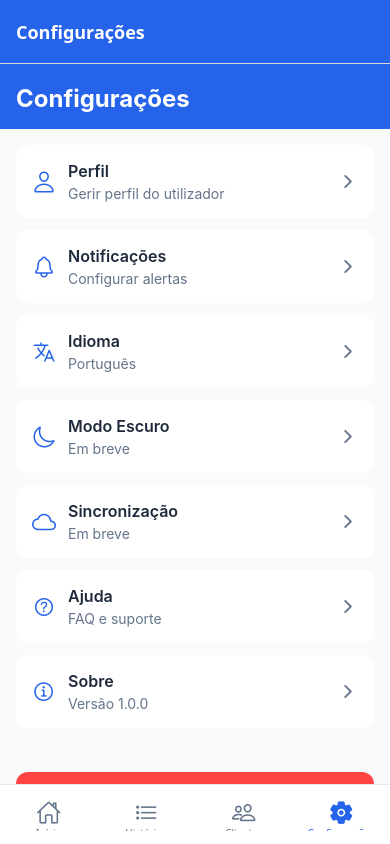
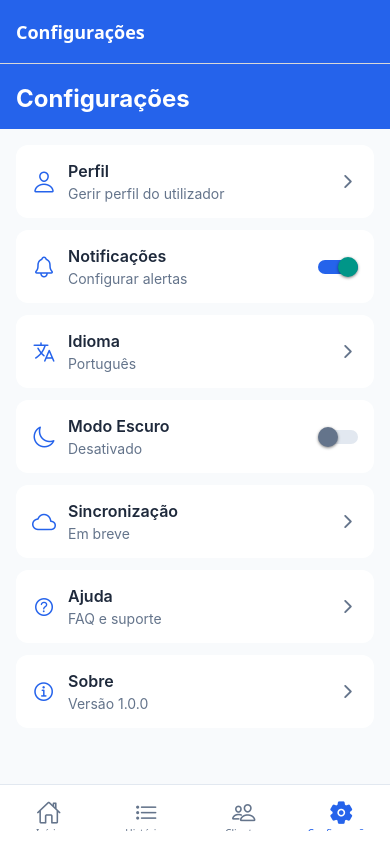
Before and after one commit to milagrelazaro/MultiServiceTimer, a React Native app: screen /Settings in a window 390 px wide. Built offline with nearby package versions, Linux system fonts and the light colour scheme.

Commit message:
Implement all settings functionality with AsyncStorage

```diff
--- a/src/screens/SettingsScreen.jsx
+++ b/src/screens/SettingsScreen.jsx
@@ -1,4 +1,4 @@
-import React from 'react';
+import React, { useState, useEffect } from 'react';
 import {
   View,
   Text,
@@ -7,19 +7,94 @@ import {
   ScrollView,
   SafeAreaView,
   StatusBar,
+  TextInput,
+  Switch,
+  Alert,
 } from 'react-native';
 import { Ionicons } from '@expo/vector-icons';
+import AsyncStorage from '@react-native-async-storage/async-storage';
 import { COLORS } from '../constants';
 
+const SETTINGS_KEY = '@multiservicetimer_settings';
+
 const SettingsScreen = ({ navigation }) => {
+  const [settings, setSettings] = useState({
+    userName: '',
+    notificationsEnabled: true,
+    darkMode: false,
+    language: 'pt',
+  });
+
+  useEffect(() => {
+    loadSettings();
+  }, []);
+
+  const loadSettings = async () => {
+    try {
+      const savedSettings = await AsyncStorage.getItem(SETTINGS_KEY);
+      if (savedSettings) {
+        setSettings(JSON.parse(savedSettings));
+      }
+    } catch (error) {
+      console.error('Error loading settings:', error);
+    }
+  };
+
+  const saveSettings = async (newSettings) => {
+    try {
+      await AsyncStorage.setItem(SETTINGS_KEY, JSON.stringify(newSettings));
+      setSettings(newSettings);
+    } catch (error) {
+      console.error('Error saving settings:', error);
+      Alert.alert('Erro', 'Não foi possível salvar as configurações');
+    }
+  };
+
+  const handleNotificationToggle = () => {
+    const newSettings = { ...settings, notificationsEnabled: !settings.notificationsEnabled };
+    saveSettings(newSettings);
+  };
+
+  const handleDarkModeToggle = () => {
+    const newSettings = { ...settings, darkMode: !settings.darkMode };
+    saveSettings(newSettings);
+    Alert.alert('Modo Escuro', 'Reinicie a aplicação para aplicar as mudanças');
+  };
+
+  const handleLanguageChange = () => {
+    Alert.alert('Idioma', 'Em breve: Suporte para múltiplos idiomas');
+  };
+
+  const handleSync = () => {
+    Alert.alert('Sincronização', 'Em breve: Sincronização com Firebase');
+  };
+
+  const handleHelp = () => {
+    Alert.alert('Ajuda', 'Versão 1.0.0\n\nContacte: support@multiservicetimer.com');
+  };
+
+  const handleAbout = () => {
+    Alert.alert('Sobre', 'MultiService Timer v1.0.0\n\nUm aplicativo para gerir atividades de serviço.');
+  };
+
+  const handleLogout = () => {
+    Alert.alert('Sair', 'Deseja sair da aplicação?', [
+      { text: 'Cancelar', style: 'cancel' },
+      { text: 'Sair', style: 'destructive', onPress: () => {
+        AsyncStorage.clear();
+        Alert.alert('Sessão terminada', 'Todos os dados foram limpos');
+      }},
+    ]);
+  };
+
   const settingsOptions = [
-    { icon: 'person-outline', title: 'Perfil', description: 'Gerir perfil do utilizador' },
-    { icon: 'notifications-outline', title: 'Notificações', description: 'Configurar alertas' },
-    { icon: 'language-outline', title: 'Idioma', description: 'Português' },
-    { icon: 'moon-outline', title: 'Modo Escuro', description: 'Em breve' },
-    { icon: 'cloud-outline', title: 'Sincronização', description: 'Em breve' },
-    { icon: 'help-circle-outline', title: 'Ajuda', description: 'FAQ e suporte' },
-    { icon: 'information-circle-outline', title: 'Sobre', description: 'Versão 1.0.0' },
+    { icon: 'person-outline', title: 'Perfil', description: 'Gerir perfil do utilizador', action: () => Alert.alert('Perfil', `Nome: ${settings.userName || 'Não definido'}\n\nEm breve: Edição de perfil`) },
+    { icon: 'notifications-outline', title: 'Notificações', description: 'Configurar alertas', action: handleNotificationToggle, isToggle: true, toggleValue: settings.notificationsEnabled },
+    { icon: 'language-outline', title: 'Idioma', description: settings.language === 'pt' ? 'Português' : 'English', action: handleLanguageChange },
+    { icon: 'moon-outline', title: 'Modo Escuro', description: settings.darkMode ? 'Ativado' : 'Desativado', action: handleDarkModeToggle, isToggle: true, toggleValue: settings.darkMode },
+    { icon: 'cloud-outline', title: 'Sincronização', description: 'Em breve', action: handleSync },
+    { icon: 'help-circle-outline', title: 'Ajuda', description: 'FAQ e suporte', action: handleHelp },
+    { icon: 'information-circle-outline', title: 'Sobre', description: 'Versão 1.0.0', action: handleAbout },
   ];
 
   return (
@@ -32,7 +107,7 @@ const SettingsScreen = ({ navigation }) => {
 
         <View style={styles.settingsList}>
           {settingsOptions.map((option, index) => (
-            <TouchableOpacity key={index} style={styles.settingItem}>
+            <TouchableOpacity key={index} style={styles.settingItem} onPress={option.action}>
               <View style={styles.settingLeft}>
                 <Ionicons name={option.icon} size={24} color={COLORS.primary} />
                 <View style={styles.settingInfo}>
@@ -40,12 +115,35 @@ const SettingsScreen = ({ navigation }) => {
                   <Text style={styles.settingDescription}>{option.description}</Text>
                 </View>
               </View>
-              <Ionicons name="chevron-forward" size={20} color={COLORS.textSecondary} />
+              {option.isToggle ? (
+                <Switch
+                  value={option.toggleValue}
+                  onValueChange={option.action}
+                  trackColor={{ false: COLORS.border, true: COLORS.primary }}
+                  thumbColor={option.toggleValue ? COLORS.primary : COLORS.textSecondary}
+                />
+              ) : (
+                <Ionicons name="chevron-forward" size={20} color={COLORS.textSecondary} />
+              )}
             </TouchableOpacity>
           ))}
         </View>
 
-        <TouchableOpacity style={styles.logoutButton}>
+        {/* Perfil Section */}
+        <View style={styles.profileSection}>
+          <Text style={styles.sectionTitle}>Perfil</Text>
+          <View style={styles.inputContainer}>
+            <Text style={styles.inputLabel}>Nome</Text>
+            <TextInput
+              style={styles.input}
+              value={settings.userName}
+              onChangeText={(text) => saveSettings({ ...settings, userName: text })}
+              placeholder="Digite seu nome"
+            />
+          </View>
+        </View>
+
+        <TouchableOpacity style={styles.logoutButton} onPress={handleLogout}>
           <Ionicons name="log-out-outline" size={24} color="#fff" />
           <Text style={styles.logoutButtonText}>Sair</Text>
         </TouchableOpacity>
@@ -118,6 +216,36 @@ const styles = StyleSheet.create({
     color: '#fff',
     marginLeft: 8,
   },
+  sectionTitle: {
+    fontSize: 16,
+    fontWeight: '600',
+    color: COLORS.text,
+    marginBottom: 12,
+    marginTop: 24,
+  },
+  profileSection: {
+    padding: 16,
+  },
+  inputContainer: {
+    backgroundColor: COLORS.card,
+    padding: 16,
+    borderRadius: 12,
+  },
+  inputLabel: {
+    fontSize: 14,
+    fontWeight: '600',
+    color: COLORS.text,
+    marginBottom: 8,
+  },
+  input: {
+    borderWidth: 1,
+    borderColor: COLORS.border,
+    borderRadius: 8,
+    padding: 12,
+    fontSize: 16,
+    color: COLORS.text,
+    backgroundColor: COLORS.background,
+  },
 });
 
 export default SettingsScreen;
```
